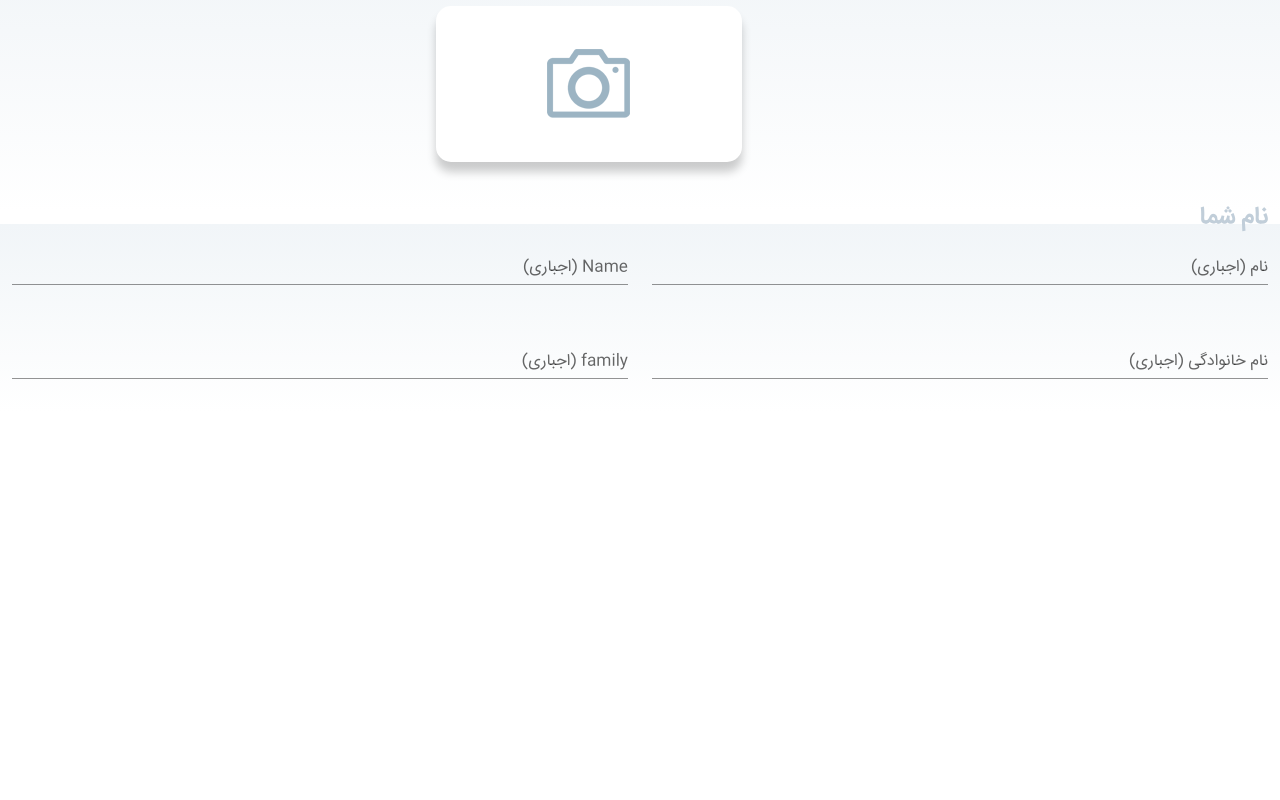
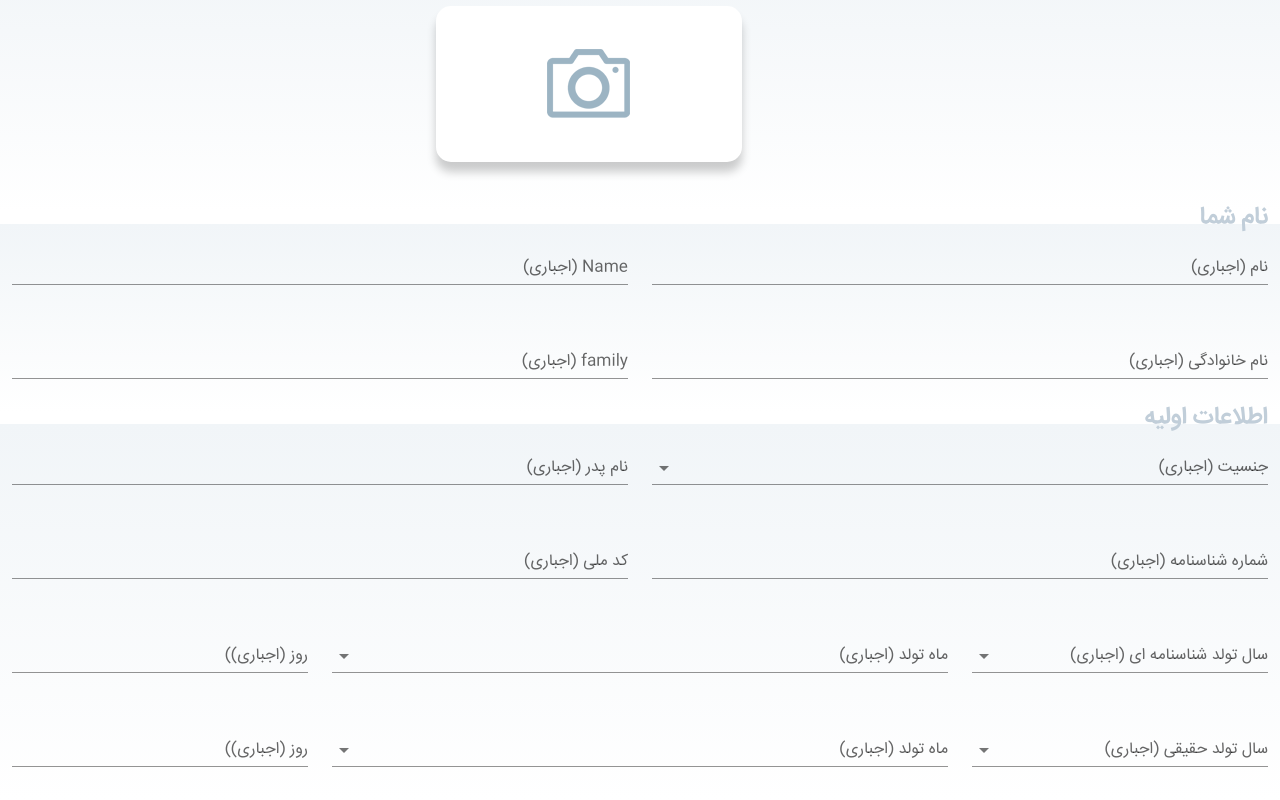
Before and after one commit to mistrs2p/orkidify_hr, a Vue app: page / in a window 1280 px wide. Shown: the part 536-1336 px from the top of the page. Before the commit the page ends 948 px from the top, so only its background shows below. Built offline with nearby package versions, Linux system fonts and the light colour scheme.

Commit message:
Initial Information Section Added

```diff
--- a/src/App.vue
+++ b/src/App.vue
@@ -62,6 +62,93 @@
 
         </v-row>
 
+        <h2>اطلاعات اولیه</h2>
+        <v-row>
+          <v-col
+            cols="6"
+          >
+            <v-select
+              label="جنسیت (اجباری)"
+              :items="gender"
+            />
+          </v-col>
+          <v-col
+            cols="6"
+          >
+            <v-text-field
+              label="نام پدر (اجباری)"
+            />
+          </v-col>
+
+          <v-col
+            cols="6"
+          >
+            <v-text-field
+              label=" شماره شناسنامه (اجباری)"
+            />
+          </v-col>
+
+          <v-col
+            cols="6"
+          >
+            <v-text-field
+              label="کد ملی (اجباری)"
+            />
+          </v-col>
+
+          <v-col
+            cols="3"
+          >
+            <v-select
+              label="سال تولد شناسنامه ای (اجباری)"
+              :items="years"
+            />
+          </v-col>
+
+           <v-col
+            cols="6"
+          >
+            <v-select
+              label="ماه تولد (اجباری)"
+              :items="months"
+            />
+          </v-col>
+
+          <v-col
+            cols="3"
+          >
+            <v-text-field
+              label="روز (اجباری))"
+            />
+          </v-col>
+
+                    <v-col
+            cols="3"
+          >
+            <v-select
+              label="سال تولد حقیقی (اجباری)"
+              :items="years"
+            />
+          </v-col>
+
+           <v-col
+            cols="6"
+          >
+            <v-select
+              label="ماه تولد (اجباری)"
+              :items="months"
+            />
+          </v-col>
+
+          <v-col
+            cols="3"
+          >
+            <v-text-field
+              label="روز (اجباری))"
+            />
+          </v-col>
+        </v-row>
+
       </v-form>
     </v-container>
 
@@ -77,7 +164,9 @@ export default {
   },
 
   data: () => ({
-    //
+    gender: ['مرد', 'زن'],
+    years: ['۱۳۴۰', '۱۳۴۱','۱۳۴۲','۱۳۴۳','۱۳۴۴','۱۳۴۵','۱۳۴۶','۱۳۴۷','۱۳۴۸','۱۳۴۹','۱۳۵۰','۱۳۵۱','۱۳۵۲','۱۳۵۳','۱۳۵۴','۱۳۵۵','۱۳۵۶','۱۳۵۷','۱۳۵۸','۱۳۵۹','۱۳۶۰','۱۳۶۱','۱۳۶۲','۱۳۶۳','۱۳۶۴','۱۳۶۵','۱۳۶۶','۱۳۶۷','۱۳۶۸','۱۳۶۹','۱۳۷۰','۱۳۷۱','۱۳۷۲','۱۳۷۳','۱۳۷۴','۱۳۷۵','۱۳۷۶','۱۳۷۷','۱۳۷۸','۱۳۷۹','۱۳۸۰','۱۳۸۱','۱۳۸۲','۱۳۸۳','۱۳۸۴','۱۳۸۵','۱۳۸۶','۱۳۸۷','۱۳۸۸', '۱۳۸۹','۱۳۹۰','۱۳۹۱','۱۳۹۲','۱۳۹۳','۱۳۹۴','۱۳۹۵','۱۳۹۶','۱۳۹۷','۱۳۹۸','۱۳۹۹','۱۴۰۰'],
+    months: ['فروردین','اردیبهشت','خرداد','تیر','مرداد','شهریور','مهر','آبان','آذر','دی','بهمن','اسفند']
   }),
 };
 </script>
```
